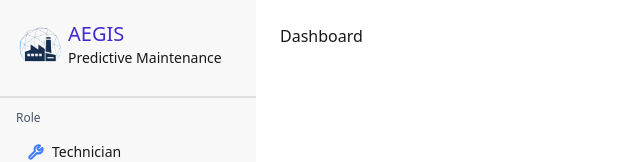
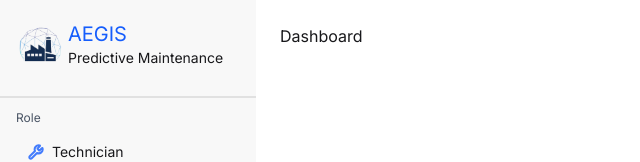
Before and after one commit to A25-CS046/front-end, a React (Vite) app: page / in a window 1280 px wide. Shown: the top 162 px of the page, without its empty margins (0-640 px from the left). Built offline with nearby package versions, Linux system fonts and the light colour scheme.

Commit message:
feat: update font

```diff
--- a/src/assets/styles/index.css
+++ b/src/assets/styles/index.css
@@ -1,7 +1,13 @@
+@import url("https://fonts.googleapis.com/css2?family=Inter:ital,opsz,wght@0,14..32,100..900;1,14..32,100..900&display=swap");
+
 @import "tailwindcss";
 
 @plugin "daisyui" {
   themes: light, dark --prefersdark;
+}
+
+@theme {
+  /* --color-appcolor-green-100: #34d399; */
 }
 
 @custom-variant dark (&:where([data-theme=dark], [data-theme=dark] *));
@@ -75,3 +81,14 @@
   --depth: 1;
   --noise: 0;
 } */
+
+:root {
+  --font-sans: "Inter", system-ui, -apple-system, "Segoe UI", Roboto,
+    "Helvetica Neue", Arial, "Noto Sans", sans-serif;
+}
+
+body {
+  font-family: var(--font-sans);
+  -webkit-font-smoothing: antialiased;
+  -moz-osx-font-smoothing: grayscale;
+}
--- a/src/components/ui/Sidebar.jsx
+++ b/src/components/ui/Sidebar.jsx
@@ -47,7 +47,7 @@ export default function Sidebar() {
           )}
         </div>
         <div>
-          <h1 className="text-xl text-primary dark:text-emerald-300">AEGIS</h1>
+          <h1 className="text-xl text-blue-600 dark:text-emerald-400">AEGIS</h1>
           <p className="text-sm text-base-content dark:text-gray-400">
             Predictive Maintenance
           </p>
```
